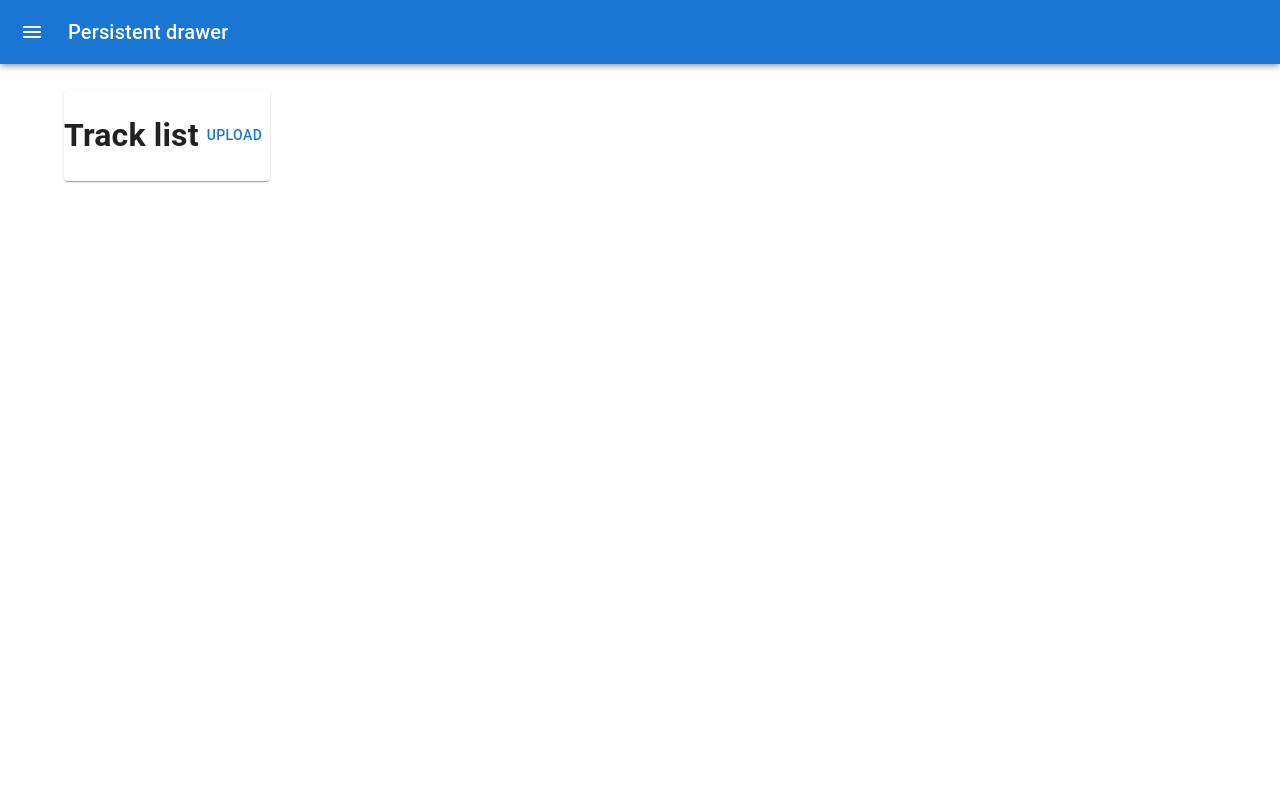
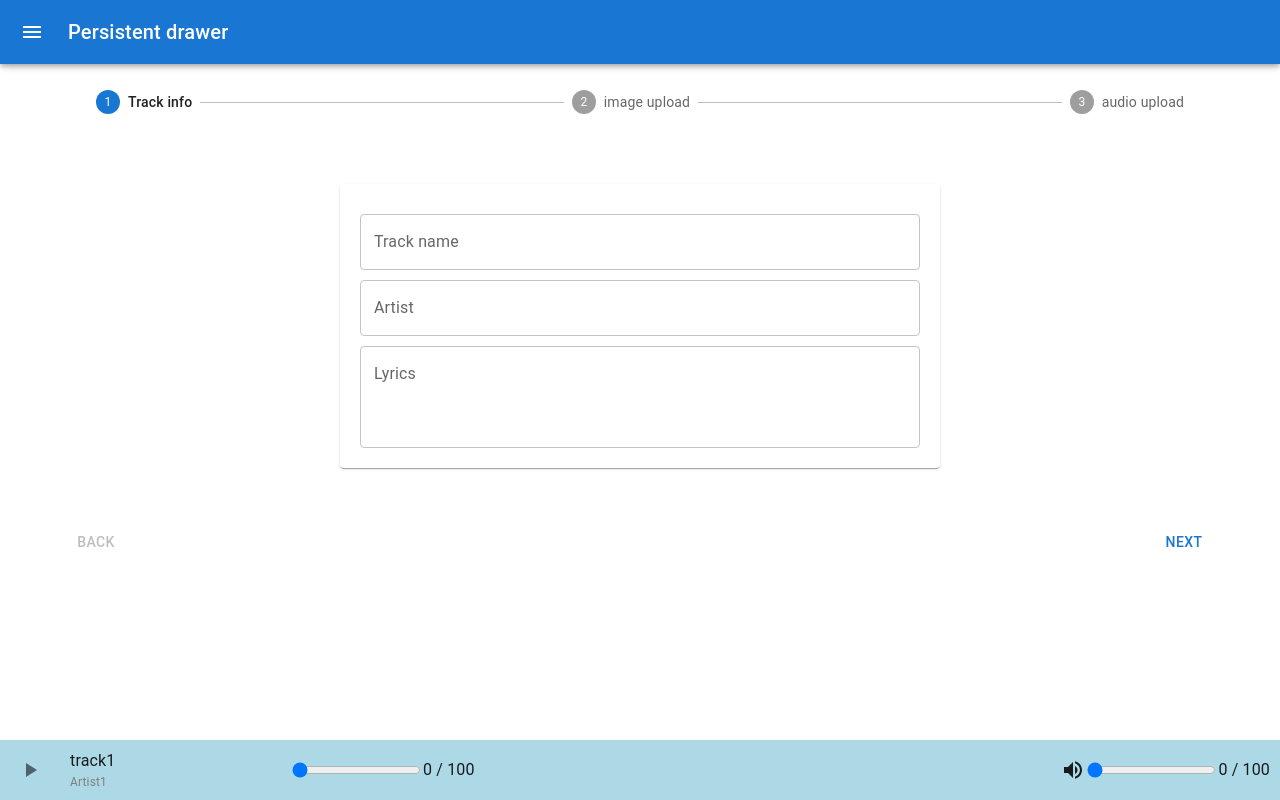
Before and after one commit to Gorb1k/Nest-Next-Practice, a Next.js app in the folder client/: page /tracks/create in a window 1280 px wide. Built offline with nearby package versions, Linux system fonts and the light colour scheme.

Commit message:
min layout is done, player logic in progress

```diff
--- /dev/null
+++ b/client/components/FileUpload.tsx
@@ -0,0 +1,29 @@
+import {ChangeEvent, FC, PropsWithChildren, useRef} from 'react';
+
+interface FileUploadProps {
+    setFile:Function
+    accept:string
+}
+
+const FileUpload: FC<PropsWithChildren<FileUploadProps>> = ({setFile,accept, children}) => {
+    const ref = useRef<HTMLInputElement>()
+
+    const onChange =(e:ChangeEvent<HTMLInputElement>) => {
+        setFile(e.target.files[0])
+    }
+
+    return (
+        <div onClick={() => ref.current.click()}>
+            <input
+                type="file"
+                accept={accept}
+                style={{display: "none"}}
+                ref={ref}
+                onChange={onChange}
+            />
+            {children}
+        </div>
+    );
+};
+
+export default FileUpload;
--- /dev/null
+++ b/client/components/Player.tsx
@@ -0,0 +1,31 @@
+import React from 'react';
+import {Pause, PlayArrow, VolumeUp} from "@mui/icons-material";
+import IconButton from "@mui/material/IconButton";
+import styles from '../styles/Player.module.scss'
+import {ITrack} from "../types/track";
+import {Grid} from "@mui/material";
+import TrackProgress from "./TrackProgress";
+
+const Player = () => {
+    const track: ITrack = {_id:'1', artist:'Artist1', audio: 'http://localhost:5000/audio/1111.mp3', listenings: 5, picture: 'http://localhost:5000/image/1111.jpg', comments: [{_id: '1', username: 'Gorbik', text: 'OLOLO'}], name: 'track1', text: 'lyrics1'}
+    const active = false
+    return (
+        <div className={styles.player}>
+            <IconButton onClick={(e) => e.stopPropagation()}>
+                {active
+                    ? <Pause/>
+                    : <PlayArrow/>
+                }
+            </IconButton>
+            <Grid container direction={'column'} style={{width: 200, margin: '0 20px'}}>
+                <div>{track.name}</div>
+                <div style={{fontSize: 12, color: 'gray'}}>{track.artist}</div>
+            </Grid>
+            <TrackProgress left={0} right={100} onChange={() => {}}/>
+            <VolumeUp style={{marginLeft: "auto"}}/>
+            <TrackProgress left={0} right={100} onChange={() => {}}/>
+        </div>
+    );
+};
+
+export default Player;
--- /dev/null
+++ b/client/components/StepWrapper.tsx
@@ -0,0 +1,32 @@
+import React, {FC, PropsWithChildren} from 'react';
+import {Card, Container, Grid, Step, StepLabel, Stepper} from "@mui/material";
+
+interface StepWrapperProps {
+    activeStep: number
+}
+
+const steps = ['Track info', 'image upload', 'audio upload']
+
+const StepWrapper:FC<PropsWithChildren<StepWrapperProps>> = ({activeStep, children}) => {
+    return (
+        <Container>
+            <Stepper activeStep={activeStep}>
+                {steps.map((step, index) =>
+                    <Step
+                        key={index}
+                        completed={activeStep > index}
+                    >
+                        <StepLabel>{step}</StepLabel>
+                    </Step>
+                )}
+            </Stepper>
+            <Grid container justifyContent={'center'} style={{margin: '70px 0', height: 270}}>
+                <Card style={{width:600}}>
+                    {children}
+                </Card>
+            </Grid>
+        </Container>
+    );
+};
+
+export default StepWrapper;
--- /dev/null
+++ b/client/components/TrackProgress.tsx
@@ -0,0 +1,20 @@
+import React, {FC} from 'react';
+
+interface TrackProgressProps {
+    left:number
+    right:number
+    onChange: (e)=>void
+}
+
+const TrackProgress:FC<TrackProgressProps> = ({left,right ,onChange}) => {
+    return (
+        <div style={{display: 'flex'}}>
+            <input type="range" min={left} max={right} value={left} onChange={onChange}/>
+            <div>
+                {left} / {right}
+            </div>
+        </div>
+    );
+};
+
+export default TrackProgress;
--- a/client/layouts/MainLayout.tsx
+++ b/client/layouts/MainLayout.tsx
@@ -2,6 +2,7 @@
 import Navbar from "../components/Navbar";
 import {Container} from "@mui/material";
 import {FC, PropsWithChildren} from "react";
+import Player from "../components/Player";
 
 
 
@@ -12,6 +13,7 @@ const MainLayout:FC<PropsWithChildren<{}>> = ({children}) => {
             <Container style={{margin: '90px auto'}}>
                 {children}
             </Container>
+            <Player/>
         </>
     );
 };
--- a/client/pages/tracks/[id].tsx
+++ b/client/pages/tracks/[id].tsx
@@ -10,7 +10,7 @@ const TrackPage = () => {
     const router = useRouter()
 
     return (
-        <MainLayout>
+        <MainLayout key={track._id}>
             <Button
                 variant={'outlined'}
                 style={{fontSize: 32}}
--- a/client/pages/tracks/create.tsx
+++ b/client/pages/tracks/create.tsx
@@ -1,17 +1,54 @@
-import React from 'react';
+import React, {useState} from 'react';
 import MainLayout from "../../layouts/MainLayout";
-import {Button, Card, Grid} from "@mui/material";
+import {Button, Card, Grid, TextField} from "@mui/material";
+import StepWrapper from "../../components/StepWrapper";
+import FileUpload from "../../components/FileUpload";
 
 const Create = () => {
+
+    const [activeStep, setActiveStep] = useState<number>(0)
+    const [picture, setPicture] = useState(null)
+    const [audio, setAudio] = useState(null)
+
+
+    const next = () => {
+        if (activeStep !== 2) {
+            setActiveStep((prev) => prev + 1)
+        }
+    }
+    const back = () => {
+        setActiveStep((prev) => prev - 1)
+    }
+    let step
+    switch(activeStep){
+        case 0:
+            step = <Grid container flexDirection={'column'} style={{padding:20}}>
+                <TextField style={{marginTop: 10}} label={'Track name'}/>
+                <TextField style={{marginTop: 10}} label={'Artist'}/>
+                <TextField style={{marginTop: 10}} label={'Lyrics'} multiline rows={3}/>
+            </Grid>
+            break
+        case 1:
+            step = <FileUpload setFile={setPicture} accept={'image/*'}>
+                <Button>Upload an image</Button>
+            </FileUpload>
+            break
+        case 2:
+            step = <FileUpload setFile={setAudio} accept={'audio/*'}>
+                <Button>Upload an audio</Button>
+            </FileUpload>
+            break
+        default:
+            step = <h1>Some Error</h1>
+    }
     return (
         <MainLayout>
-            <Grid container>
-                <Card>
-                    <Grid container justifyContent={'space-between'}>
-                        <h1>Track list</h1>
-                        <Button>Upload</Button>
-                    </Grid>
-                </Card>
+            <StepWrapper activeStep={activeStep}>
+                {step}
+            </StepWrapper>
+            <Grid container justifyContent={'space-between'}>
+                <Button disabled={activeStep === 0} onClick={back}>Back</Button>
+                <Button onClick={next}>Next</Button>
             </Grid>
         </MainLayout>
     );
--- /dev/null
+++ b/client/styles/Player.module.scss
@@ -0,0 +1,10 @@
+.player {
+  height: 60px;
+  width: 100%;
+  position: fixed;
+  bottom: 0;
+  display: flex;
+  align-items: center;
+  padding: 0 10px;
+  background-color: lightblue;
+}
```
